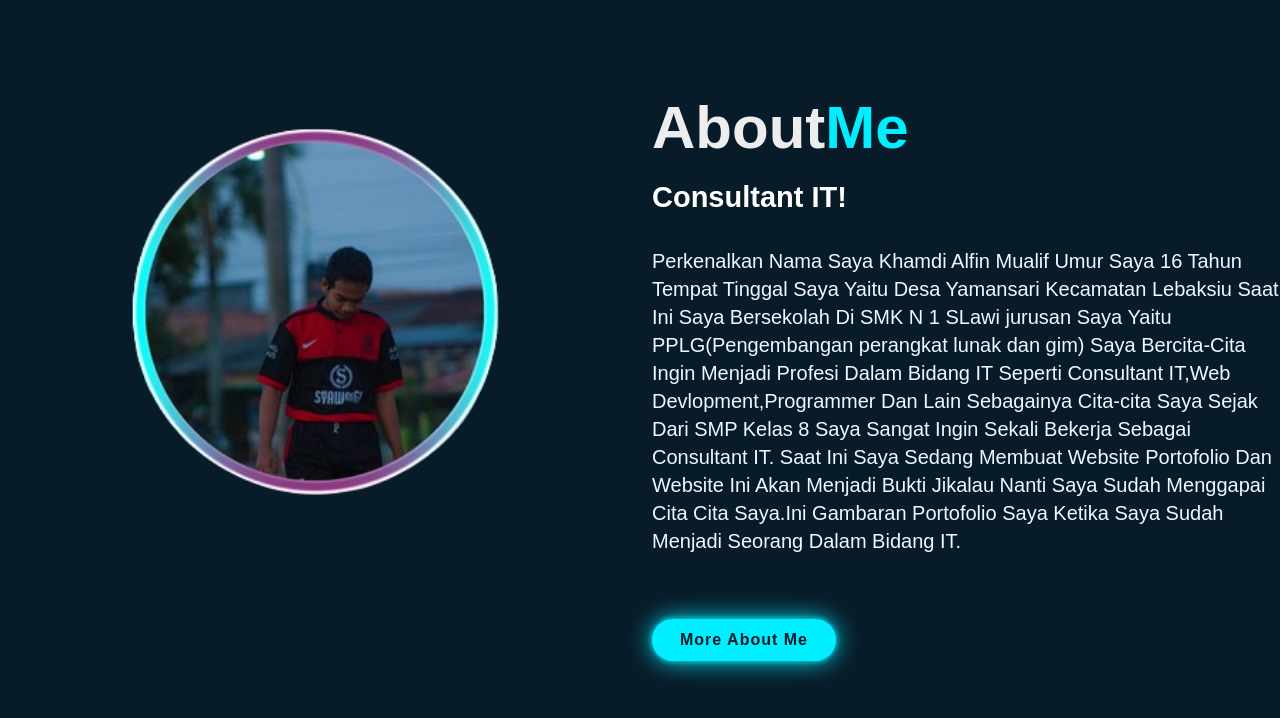
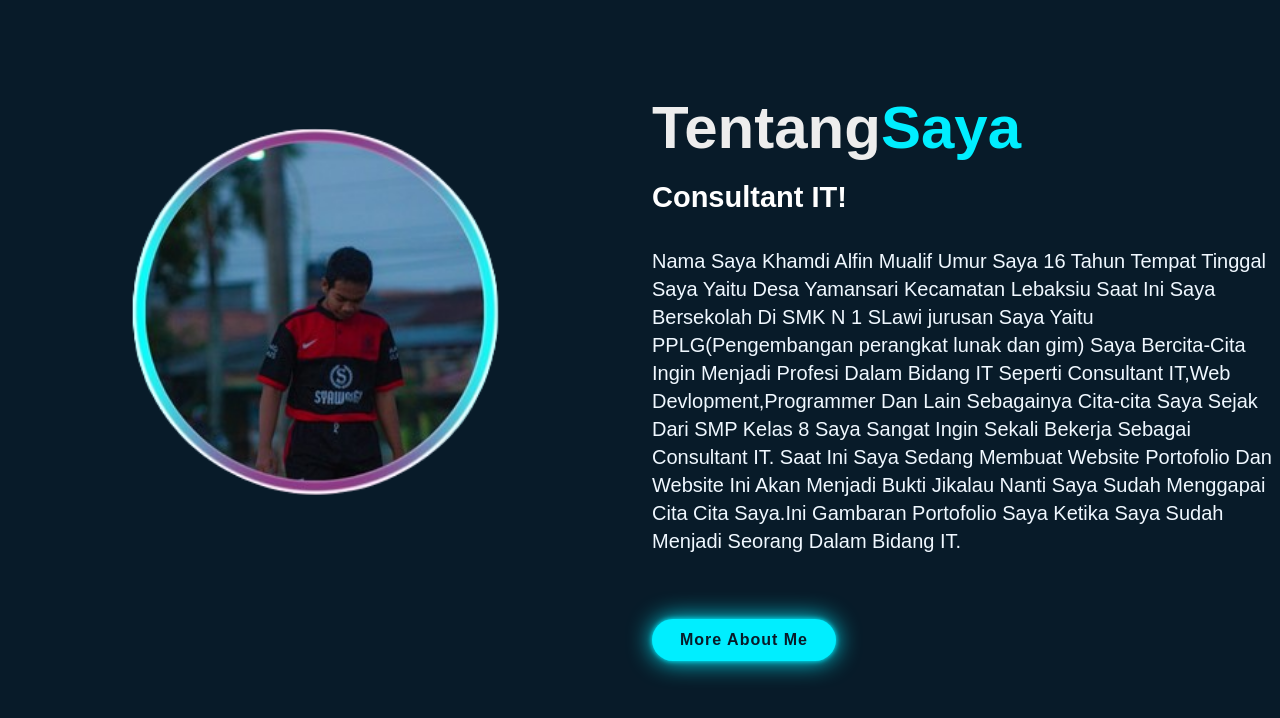
Before and after one commit to khamdialfin/khamdialfin.github.io, a plain HTML site: page index.html in a window 1280 px wide. Shown: the part 802-1520 px from the top of the page. Drawn offline with nearby package versions, Linux system fonts and the light colour scheme.

Commit message:
Mengubah tulisan pada index.html

```diff
--- a/index.html
+++ b/index.html
@@ -44,10 +44,10 @@
             <img src="Desain_tanpa_judul__3_-removebg-preview.png" alt="">
         </div>
         <div class="about-text">
-            <h2>About<span>Me</span></h2>
+            <h2>Tentang<span>Saya</span></h2>
             <h4>Consultant IT!</h4>
             <p>
-                Perkenalkan Nama Saya Khamdi Alfin Mualif Umur Saya 16 Tahun Tempat Tinggal Saya Yaitu Desa Yamansari Kecamatan
+                Nama Saya Khamdi Alfin Mualif Umur Saya 16 Tahun Tempat Tinggal Saya Yaitu Desa Yamansari Kecamatan
                 Lebaksiu Saat Ini Saya Bersekolah Di SMK N 1 SLawi jurusan Saya Yaitu PPLG(Pengembangan perangkat lunak dan gim)
                 Saya Bercita-Cita Ingin Menjadi Profesi Dalam Bidang IT Seperti Consultant IT,Web Devlopment,Programmer Dan Lain Sebagainya
                 Cita-cita Saya Sejak Dari SMP Kelas 8 Saya Sangat Ingin Sekali Bekerja Sebagai Consultant IT.
```
